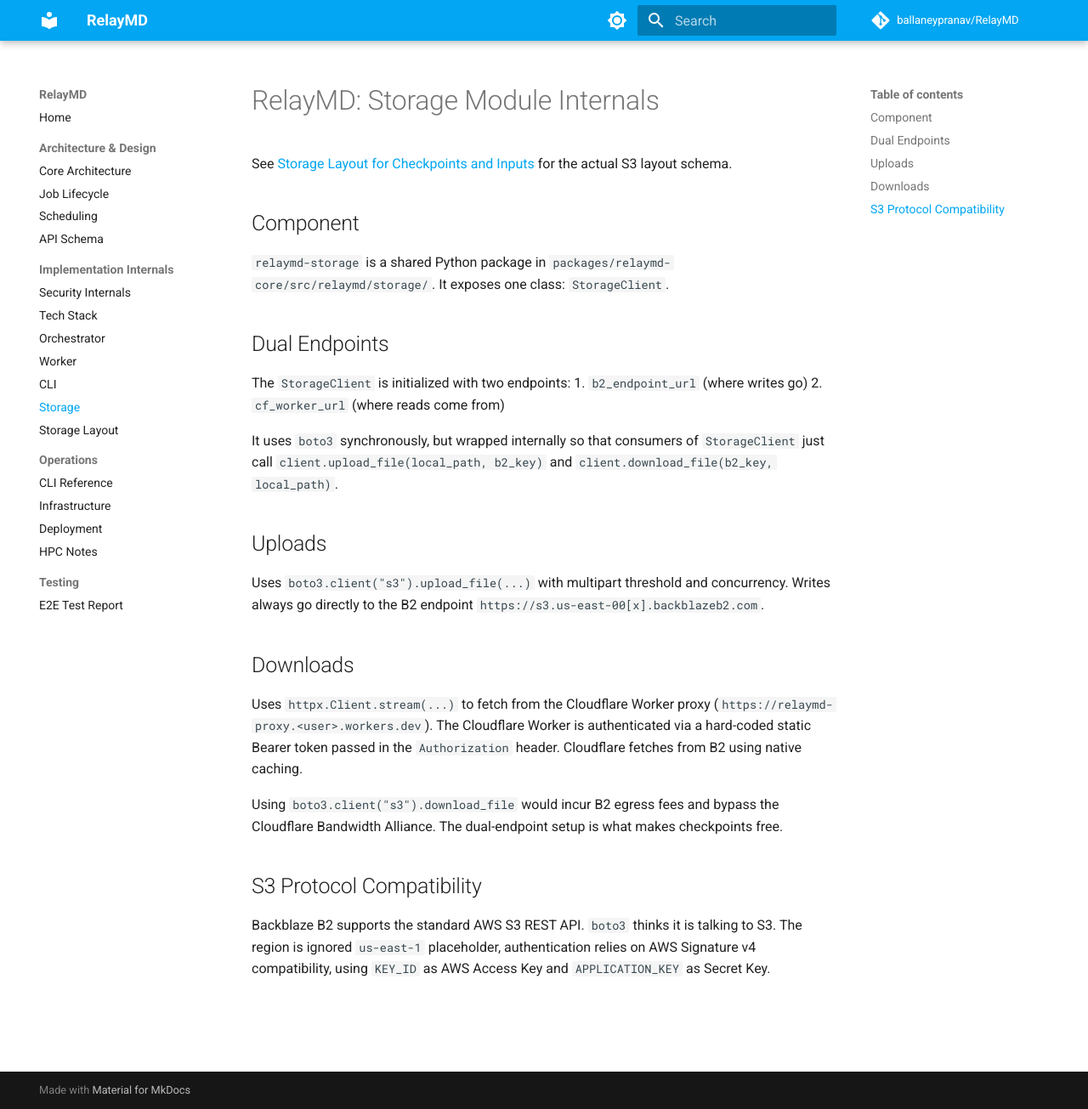
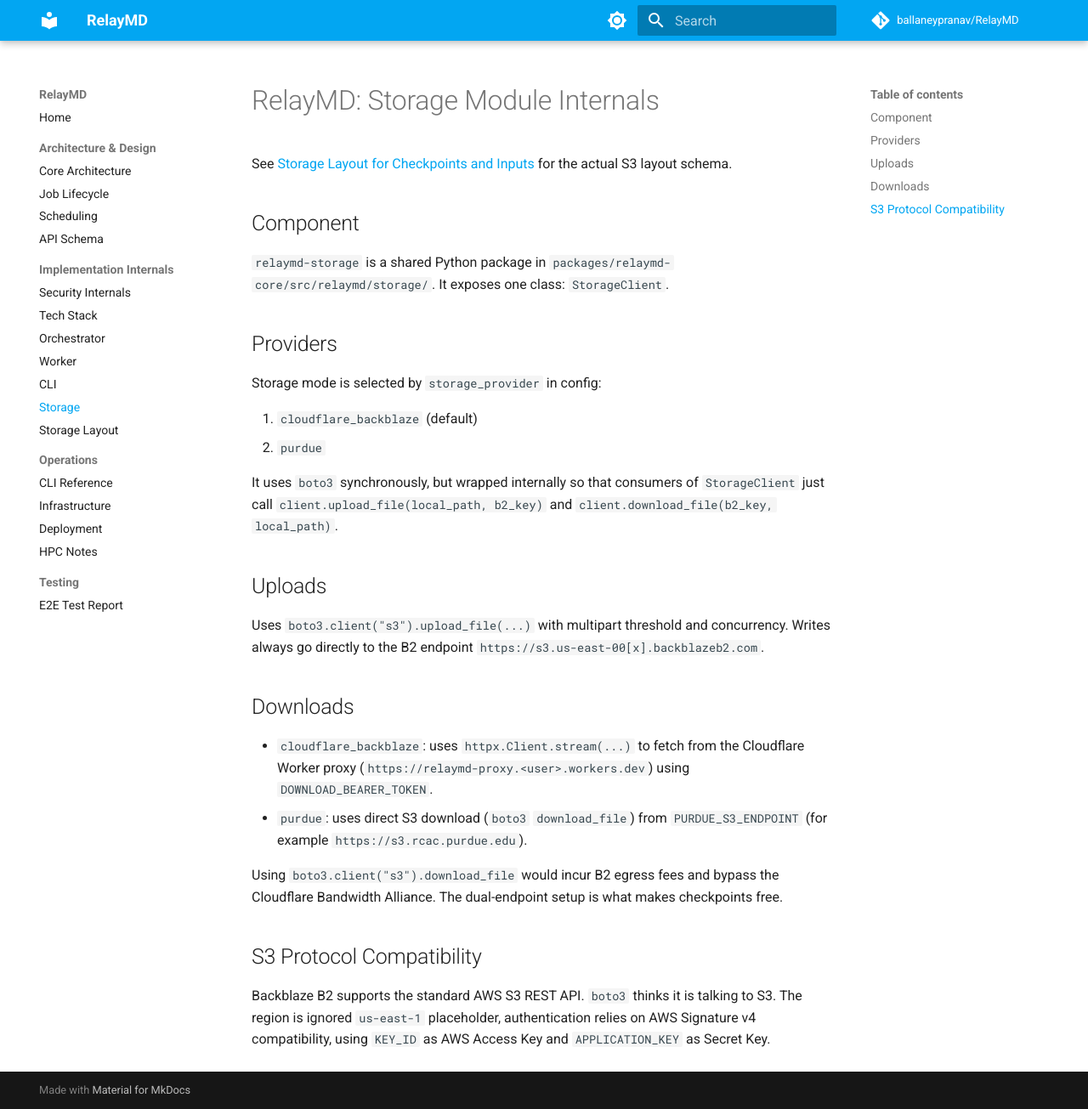
Before and after one commit to ballaneypranav/RelayMD, an MkDocs documentation site: the page built from docs/storage-internals.md, in a window 1280 px wide and 1305 px high. Shown: the whole window at 85% size. Built offline with MkDocs 1.6.1 and Material for MkDocs 9.7.7, drawn with Linux system fonts in a browser that asks for light colours; comment, search, counter and statistics services are not loaded.

Commit message:
Update storage internals documentation

```diff
--- a/docs/storage-internals.md
+++ b/docs/storage-internals.md
@@ -6,11 +6,12 @@
 
 `relaymd-storage` is a shared Python package in `packages/relaymd-core/src/relaymd/storage/`. It exposes one class: `StorageClient`.
 
-## Dual Endpoints
+## Providers
 
-The `StorageClient` is initialized with two endpoints:
-1. `b2_endpoint_url` (where writes go)
-2. `cf_worker_url` (where reads come from)
+Storage mode is selected by `storage_provider` in config:
+
+1. `cloudflare_backblaze` (default)
+2. `purdue`
 
 It uses `boto3` synchronously, but wrapped internally so that consumers of `StorageClient` just call `client.upload_file(local_path, b2_key)` and `client.download_file(b2_key, local_path)`.
 
@@ -20,7 +21,8 @@
 
 ## Downloads
 
-Uses `httpx.Client.stream(...)` to fetch from the Cloudflare Worker proxy (`https://relaymd-proxy.<user>.workers.dev`). The Cloudflare Worker is authenticated via a hard-coded static Bearer token passed in the `Authorization` header. Cloudflare fetches from B2 using native caching.
+- `cloudflare_backblaze`: uses `httpx.Client.stream(...)` to fetch from the Cloudflare Worker proxy (`https://relaymd-proxy.<user>.workers.dev`) using `DOWNLOAD_BEARER_TOKEN`.
+- `purdue`: uses direct S3 download (`boto3` `download_file`) from `PURDUE_S3_ENDPOINT` (for example `https://s3.rcac.purdue.edu`).
 
 Using `boto3.client("s3").download_file` would incur B2 egress fees and bypass the Cloudflare Bandwidth Alliance. The dual-endpoint setup is what makes checkpoints free.
 
```
